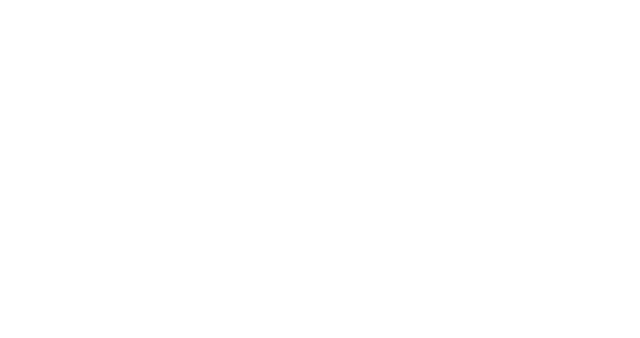
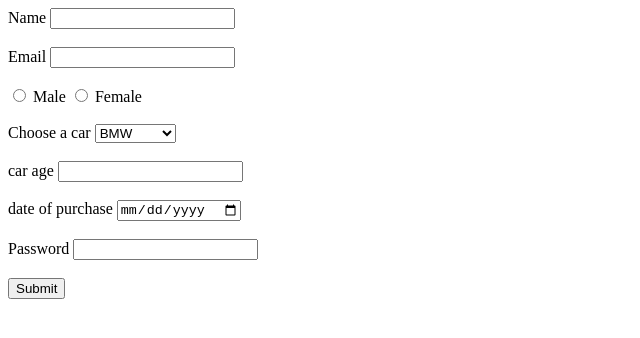
Before and after one commit to acciojob/car-insurance-form-shubhangiBhapkar, a website: page main.html in a window 1280 px wide. Shown: the whole page, without its empty margins (0-640 px from the left). Drawn offline with Linux system fonts and the light colour scheme.

Commit message:
created a submission

```diff
--- a/main.html
+++ b/main.html
@@ -8,6 +8,46 @@
 
 <body>
 	<!-- the entire body must be written by student -->
+	<form action="" method="post">
+
+		<label for="name">Name</label>
+		<input type="text" id="name" required>
+<br><br>
+
+		<label for="email">Email</label>
+		<input type="email" id="email" required>
+<br><br>
+
+
+		<input type="radio" name="gender" value="Male" id="male" required>
+		<label for="male">Male</label>
+
+		<input type="radio" name="gender" value="femal" id="female" required>
+		<label for="female">Female</label>
+		<br><br>
+
+		<label for="cars">Choose a car</label>
+		<select id="cars">
+			<option>BMW</option>
+			<option>Audi</option>
+			<option>Mercedes</option>
+		</select>
+		<br><br>
+		<label for="carage ">car age</label>
+		<input type="number" id="carage" required>
+<br><br>
+		<label for="dop">date of purchase</label>
+		<input type="date" id="dop" required>
+<br><br>
+		<label for="password">Password</label>
+		<input type="password" id="password" required>
+<br><br>
+		<button type="submit">Submit</button>
+
+	</form>
+
+
+
     <script type="text/javascript" src="./script.js">
 </script>
 
```
